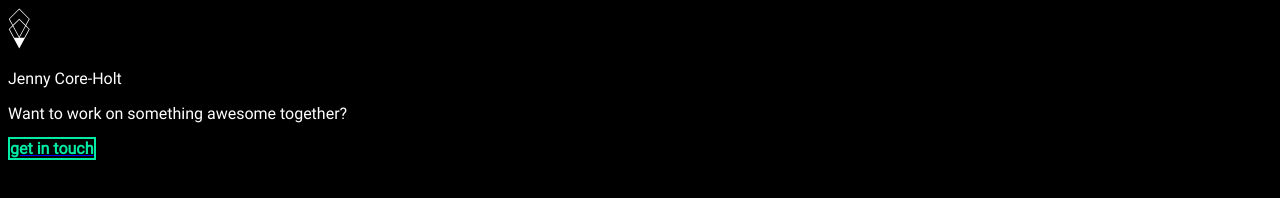
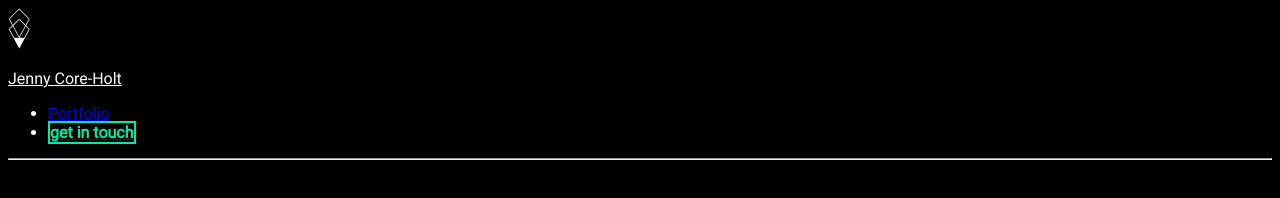
Before and after one commit to jennycoreholt/jennycoreholt.github.io, a website: page index.html in a window 1280 px wide. Drawn offline with nearby package versions, Linux system fonts and the light colour scheme.

Commit message:
navigation styles and grid

```diff
--- a/assets/scss/application.scss
+++ b/assets/scss/application.scss
@@ -3,5 +3,6 @@
 @import "fonts";
 @import "font_styles";
 @import "grid";
+@import "navigation";
 @import "images";
 @import "graphs";
--- a/assets/scss/grid.scss
+++ b/assets/scss/grid.scss
@@ -1,9 +1,12 @@
 /**** css grid *****/
 nav {
   display: grid;
-  grid-template-columns: 1;
-  grid-auto-rows: 80px;
-  background-color: red;
+  grid-column: 1;
+  grid-row: 2;
+  @media only screen and (min-width: 992px) {
+    grid-template-columns: 1fr 2fr;
+    grid-template-rows: 60px;
+  }
 }
 
 // .container {
--- /dev/null
+++ b/assets/scss/navigation.scss
@@ -0,0 +1,55 @@
+/******* nav styles *******/
+nav {
+  padding: 1.5rem;
+  .navbar-brand {
+    text-align: center;
+    text-decoration: none;
+    img {
+      display: flex;
+      margin: auto;
+      @media only screen and (min-width: 992px) {
+        margin-right: .5rem;
+      }
+    }
+    @media only screen and (min-width: 992px) {
+      align-items: center;
+      display: flex;
+      width: 100%;
+    }
+  }
+  .nav-list {
+    list-style-type: none;
+    padding-left: 0;
+    text-align: center;
+    @media only screen and (min-width: 992px) {
+      margin: 0;
+      text-align: right;
+    }
+    .nav-item {
+      padding: .5rem 0;
+      @media only screen and (min-width: 992px) {
+        display: inline-block;
+      }
+      .nav-link {
+        color: darken($light-green, 50%)
+        display: block;
+        margin-bottom: .5rem;
+        padding: 0.5rem;
+        text-decoration: none;
+        @media only screen and (min-width: 992px) {
+          display: inline-block;
+          margin: 0 1.3rem;
+        }
+        &:hover {
+          color: darken($light-green, 60%)
+        }
+      }
+      .btn.btn-primary {
+        display: block;
+        @media only screen and (min-width: 992px) {
+          display: inline-block;
+        }
+      }
+    }
+  }
+}
--- a/assets/scss/variables.scss
+++ b/assets/scss/variables.scss
@@ -7,10 +7,15 @@ $white: #fff;
 $link-color: #CA1EC4;
 
 //********* global styling *********//
+html {
+  font-size: 16px;
+}
+
 html,
 body {
   background: $black;
   color: $white;
+  margin: 0;
 }
 
 // buttons //
@@ -50,6 +55,8 @@ body {
   background-size: 200% auto;
   border: 2px solid darken($light-green, 50%);
   border-radius: 0;
+  padding: .8rem 1rem;
+  text-decoration: none;
   transition: background-position .4s ease-out;
   span {
     color: darken($light-green, 50%);
@@ -71,25 +78,6 @@ body {
   background-image: linear-gradient(to right, rgba(darken($purple, 20%), 1), #6253e1, #852D91, rgba(darken($purple, 15%), 1), #CA1EC4);
   background-position: 100% 0;
   color: $white;
-}
-
-//********* nav ************//
-nav {
-  border-bottom: 1px solid $white;
-  @media(min-width: 992px) {
-    border: 0;
-  }
-}
-.navbar-brand {
-  color: $white;
-  width: 100%;
-  &:focus,
-  &:hover {
-    color: $white;
-  }
-  @media(min-width: 768px ) {
-    width: auto;
-  }
 }
 
 //********* mixins *********//
--- a/index.html
+++ b/index.html
@@ -17,16 +17,25 @@
 
     <!-- navigation -->
     <nav class="navbar w-100 p-4">
-      <a class="navbar-brand mx-auto text-center text-md-left mx-md-0">
+      <a href="/index.html" class="navbar-brand">
         <img class="d-md-inline-block mr-2 mb-2 mb-md-0" src="assets/images/icons/abstract brew.svg">
         <p class="d-md-inline-block m-0">Jenny Core-Holt</p>
       </a>
-      <span class="ml-auto mr-auto mr-md-0 ml-md-auto">
-        <p class="d-block text-center text-md-left d-md-inline-block m-2 m-lg-0 pr-md-3">Want to work on something awesome together?</p>
-        <a href="mailto:jenny@jennycore.com" class="btn btn-primary d-block text-center text-md-left d-md-inline-block"><span>get in touch</span></a>
-      </span>
+      <ul class="nav-list">
+        <li class="nav-item">
+          <a href="#" class="nav-link">Portfolio</a>
+        </li>
+        <li class="nav-item">
+          <a href="mailto:jenny@jennycore.com" class="btn btn-primary">
+            <span>get in touch</span>
+          </a>
+        </li>
+      </ul>
+
     </nav>
     <!-- **END** navigation -->
+
+    <hr>
 
     <!-- javascript -->
     <script type="text/javascript">
```
Also changed, not shown: assets/scss/application.css, 1 other file.
